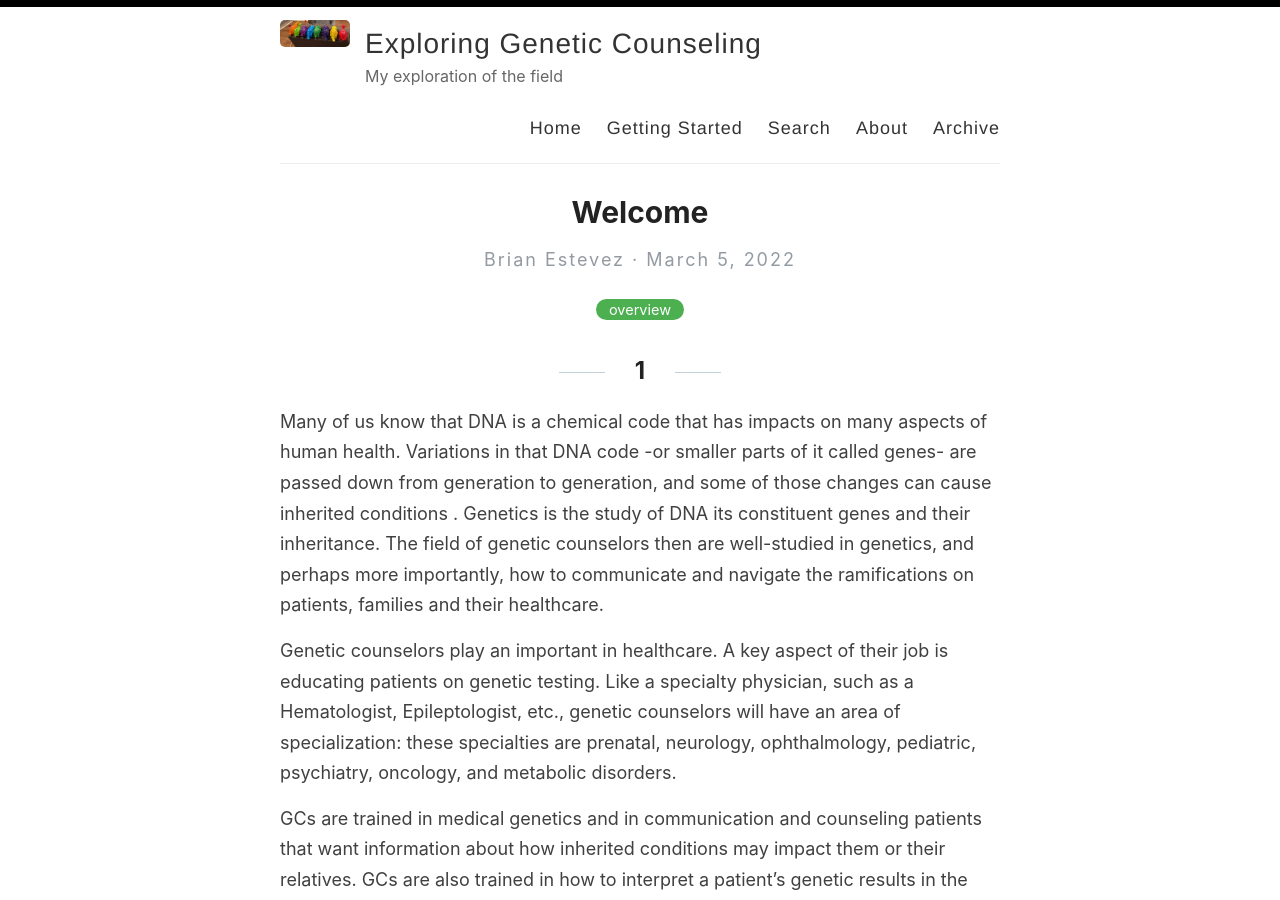
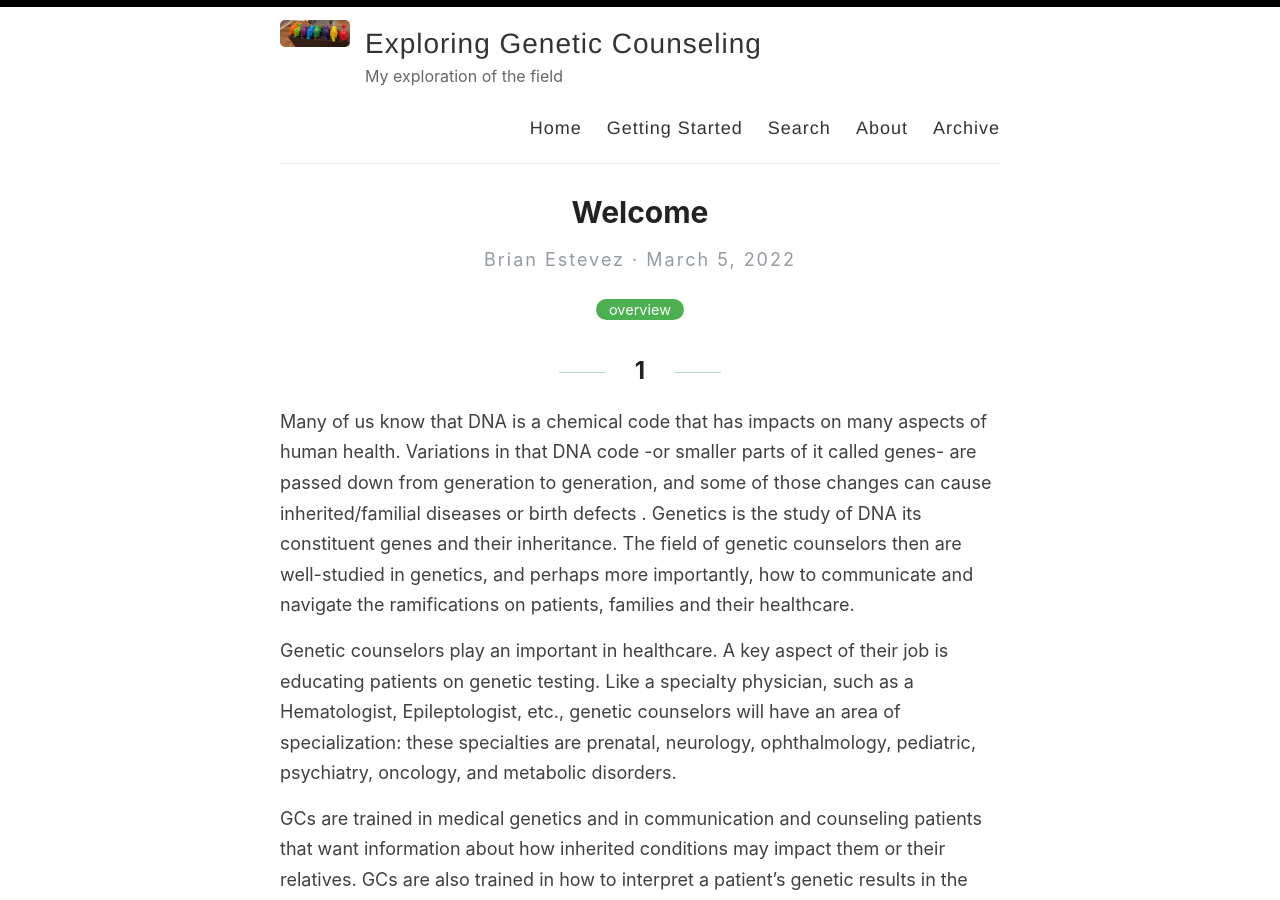
Before and after one commit to estevezb/Exploring-Genetic-Counseling, a Jekyll site: the page built from _posts/2022-03-05-Hello-World.md, in a window 1280 px wide and 900 px high. Built offline with Jekyll 4.4.1, drawn with Linux system fonts in a browser that asks for light colours.

Commit message:
Update 2022-03-05-Hello-World.md

```diff
--- a/_posts/2022-03-05-Hello-World.md
+++ b/_posts/2022-03-05-Hello-World.md
@@ -7,7 +7,7 @@ category: overview
 
 1
 ------
-Many of us know that DNA is a chemical code that has impacts on many aspects of human health. Variations in that DNA code -or smaller parts of it called genes- are passed down from generation to generation, and some of those changes can cause inherited conditions .  Genetics is the study of DNA its constituent genes and their inheritance.  The field of genetic counselors then are well-studied in genetics, and perhaps more importantly, how to communicate and navigate the ramifications on patients, families and their healthcare.
+Many of us know that DNA is a chemical code that has impacts on many aspects of human health. Variations in that DNA code -or smaller parts of it called genes- are passed down from generation to generation, and some of those changes can cause inherited/familial diseases or birth defects .  Genetics is the study of DNA its constituent genes and their inheritance.  The field of genetic counselors then are well-studied in genetics, and perhaps more importantly, how to communicate and navigate the ramifications on patients, families and their healthcare.
 
 Genetic counselors play an important in healthcare. A key aspect of their job is educating patients on genetic testing.  Like a specialty physician, such as a Hematologist, Epileptologist, etc.,  genetic counselors will have an area of specialization: these specialties are prenatal, neurology, ophthalmology, pediatric, psychiatry, oncology, and metabolic disorders.
 
```
